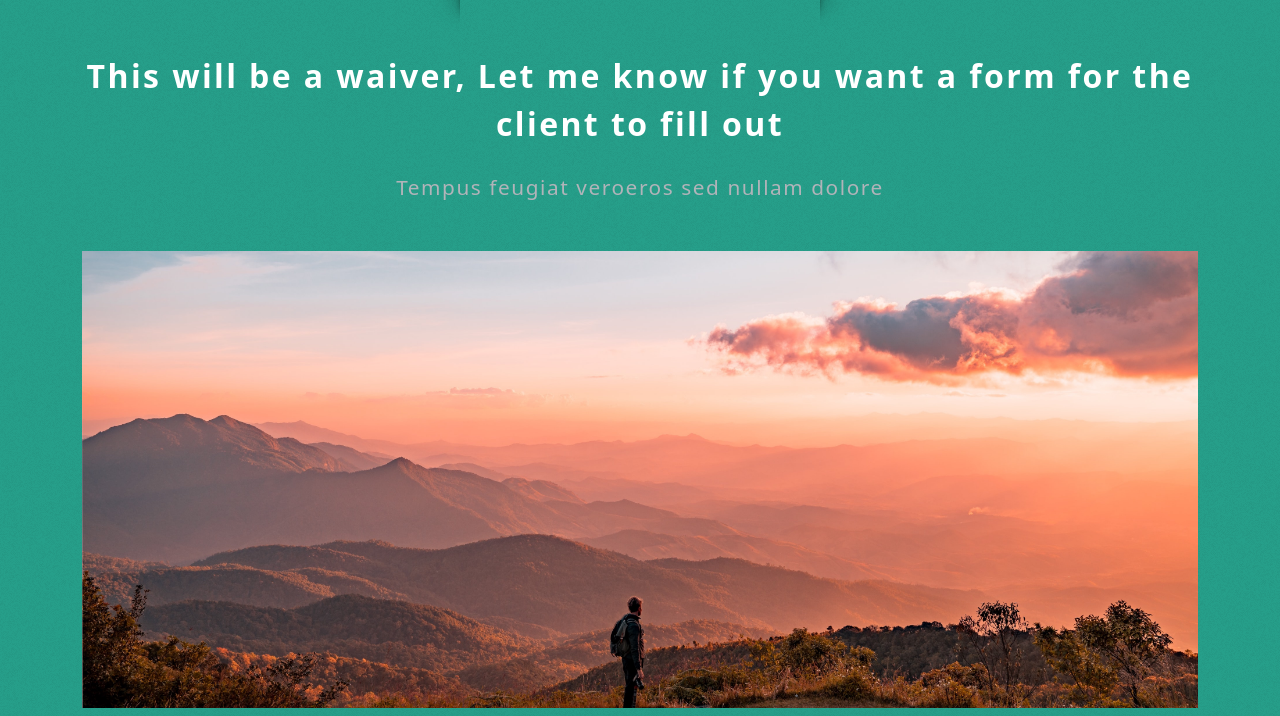
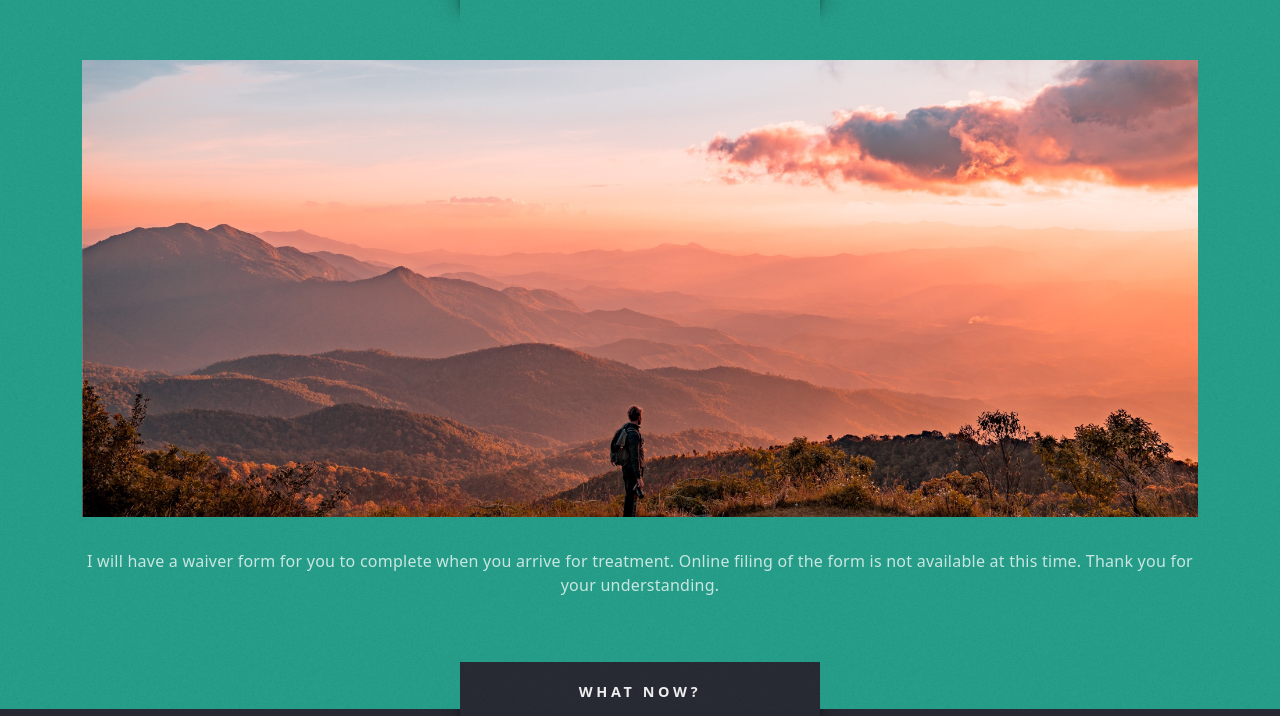
Before and after one commit to adamspersonaldeveloping/skincarelounge, a plain HTML site: page waiver.html in a window 1280 px wide. Shown: the part 564-1280 px from the top of the page. Drawn offline with nearby package versions, Linux system fonts and the light colour scheme.

Commit message:
edit out waiver form

```diff
--- a/waiver.html
+++ b/waiver.html
@@ -68,15 +68,15 @@
 						<!-- Content -->
 							<div id="content">
 								<article class="box post">
-									<header class="style1">
+									<!-- <header class="style1">
 										<h2>This will be a waiver, Let me know if you want a form for the client to fill out</h2>
 										<p>Tempus feugiat veroeros sed nullam dolore</p>
-									</header>
+									</header> -->
 									<a href="#" class="image featured">
 										<img src="images/mountains-hiker-waiver.jpg" alt="" />
 									</a>
-									<p>Please be sure to fill out this form before your appointment.</p>
-									<form method="post" name="Waiver Form" action="thankYou.html" data-netlify="true">
+									<p>I will have a waiver form for you to complete when you arrive for treatment. Online filing of the form is not available at this time. Thank you for your understanding.</p>
+									<!-- <form method="post" name="Waiver Form" action="thankYou.html" data-netlify="true">
 										<div class="row gtr-50 flex-wrap">
 											<div class="col-6 col-12-small">
 												<label for="nameFirst">First Name</label>
@@ -299,7 +299,7 @@
 												</ul>
 											</div>
 										</div>
-									</form>
+									</form> -->
 
 								</article>
 							</div>
```
